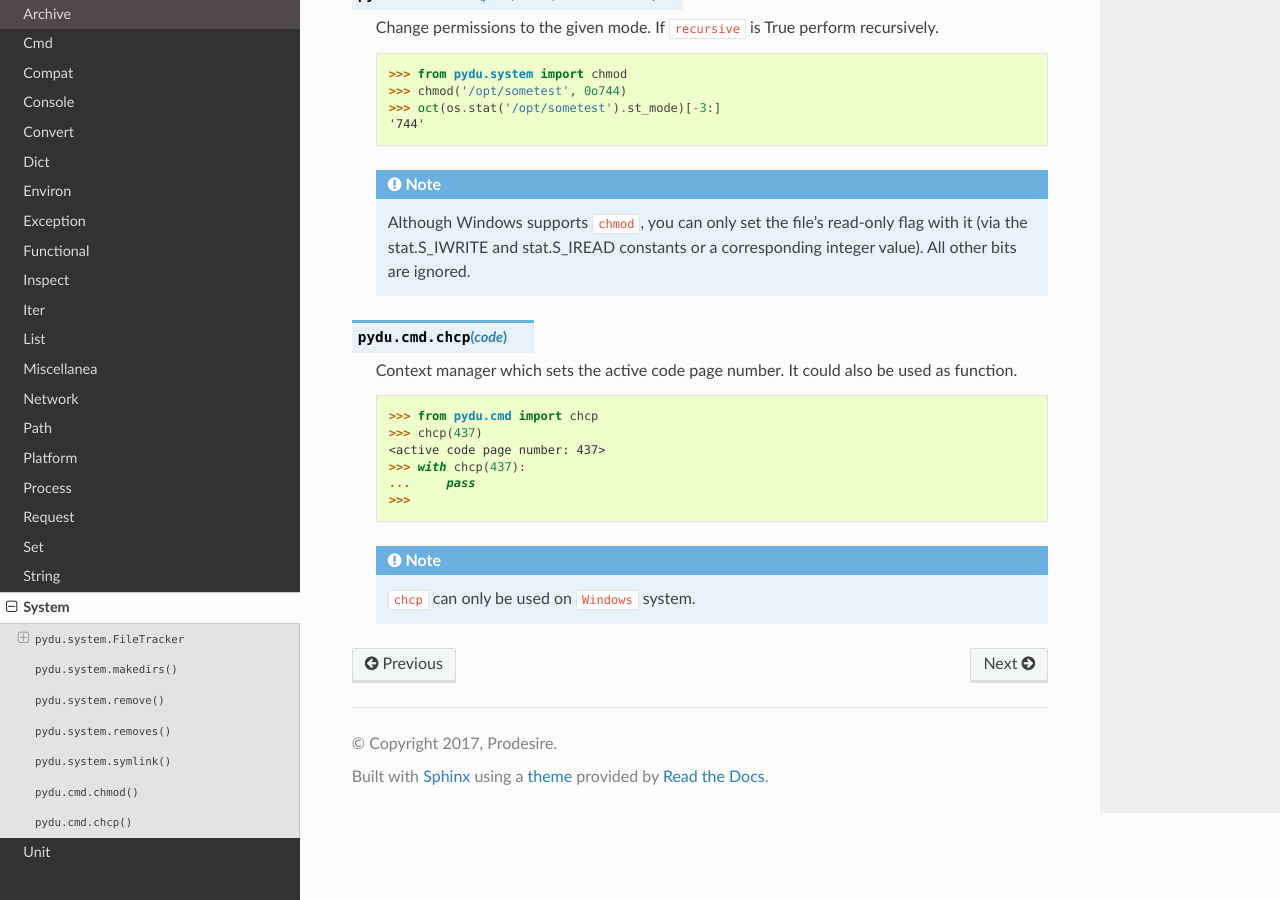
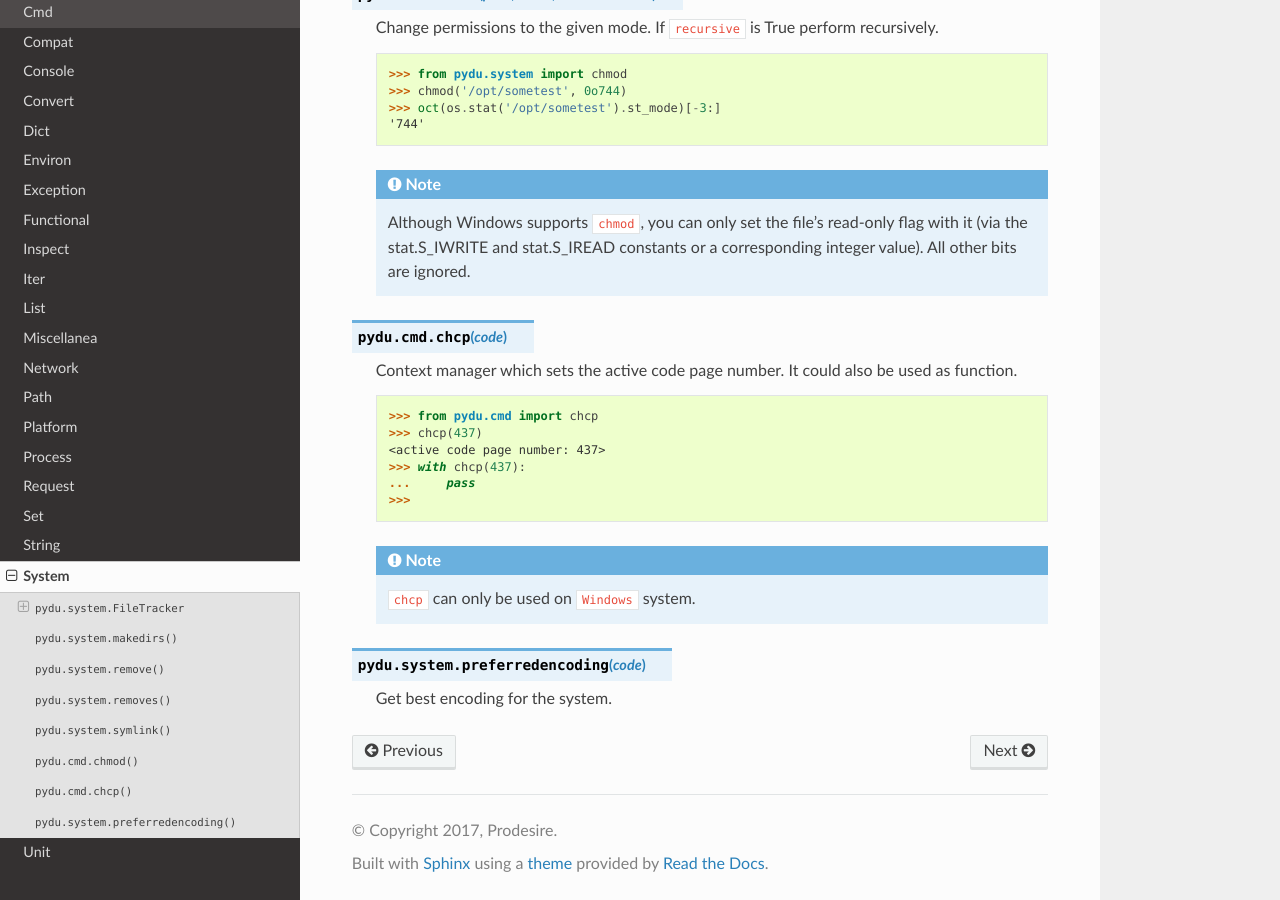
Before and after one commit to flaggo/pydu, a Sphinx documentation site: the page built from docs/system.rst, in a window 1280 px wide and 900 px high, scrolled down 3462 px. Built offline with Sphinx 7.4.7 and the Read the Docs theme 2.0.0, drawn with Linux system fonts in a browser that asks for light colours.

Commit message:
add doc for py.system

```diff
--- a/docs/system.rst
+++ b/docs/system.rst
@@ -193,3 +193,8 @@ Utils for handling system, like to track file, make directory, link and so on.
     >>>
 
     .. note:: ``chcp`` can only be used on ``Windows`` system.
+
+
+.. py:function:: pydu.system.preferredencoding(code)
+
+    Get best encoding for the system.
```
